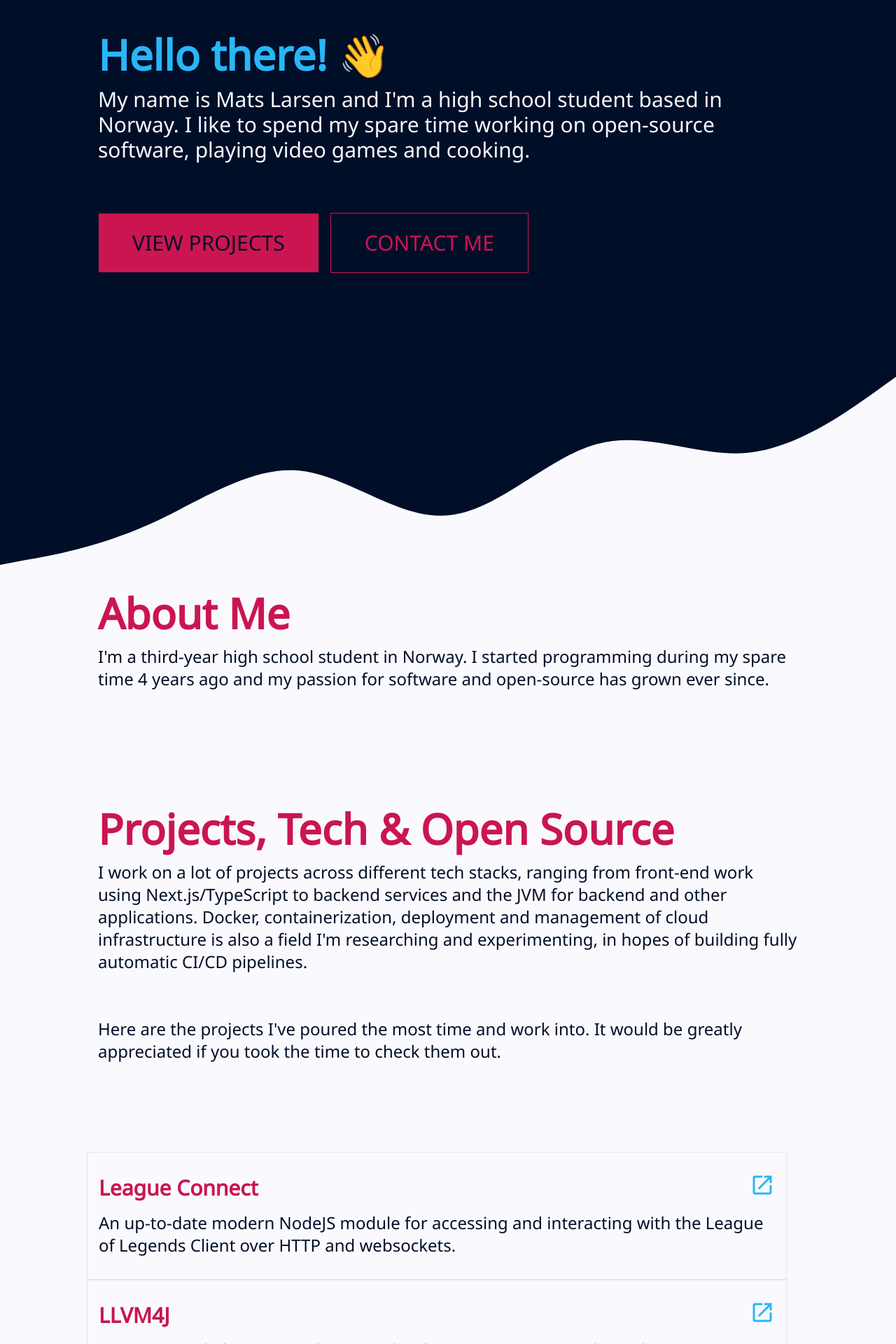
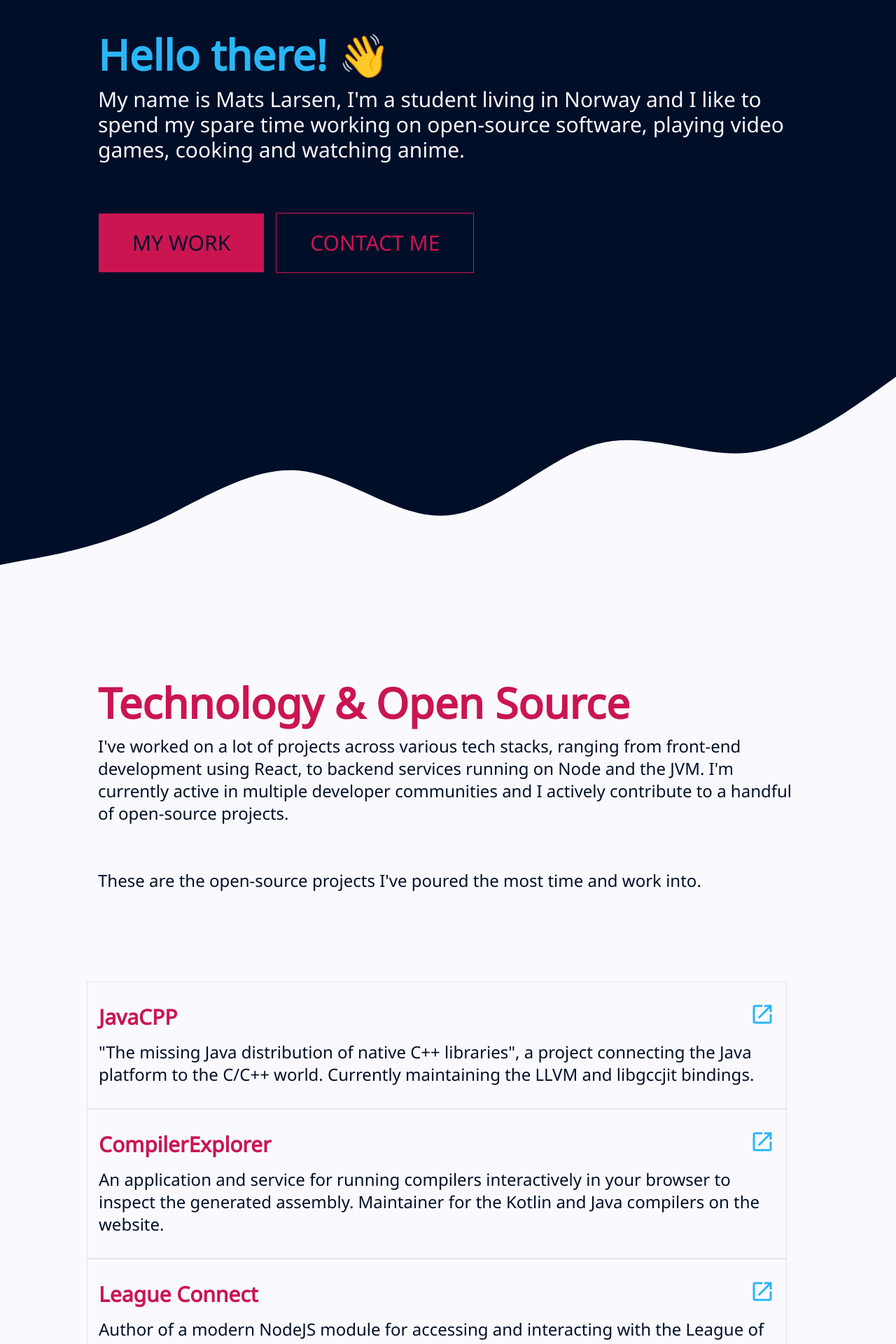
Before and after one commit to junlarsen/dotdev, a Next.js app: page / in a window 1280 px wide. Shown: the part 360-2280 px from the top of the page at 70% size. Built offline with nearby package versions, Linux system fonts and the light colour scheme.

Commit message:
refactor: route about to /about and add 404

```diff
--- a/components/Layout.tsx
+++ b/components/Layout.tsx
@@ -1,6 +1,7 @@
 import React, { ReactNode } from 'react'
 import { Header, Text } from './Text'
 import { OpenInNew } from './Svg'
+import clsx from 'clsx'
 
 export type LayoutSectionProps = {
   children: ReactNode
@@ -42,3 +43,16 @@ export function Project({ name, children, repo }: ProjectProps): JSX.Element {
     </a>
   )
 }
+
+export type SpacerProps = {
+  size: 'sm' | 'md' | 'lg'
+}
+
+export function Spacer({ size }: SpacerProps) {
+  const classes = clsx({
+    'my-8': size === 'sm',
+    'my-16': size === 'md',
+    'my-32': size === 'lg'
+  })
+  return <div className={classes} />
+}
--- /dev/null
+++ b/pages/404.tsx
@@ -0,0 +1,41 @@
+import SEO from '../components/SEO'
+import { Wave } from '../components/Svg'
+import Nav from '../components/Nav'
+import { Header, Link, Text } from '../components/Text'
+import { LayoutSection, Spacer } from '../components/Layout'
+import React from 'react'
+import NextLink from 'next/link'
+
+export default function Error() {
+  return (
+    <main>
+      <SEO
+        title="supergrecko.dev | 404 not found"
+        description="unable to find this page."
+        image="https://supergrecko.dev/favicon.png"
+        imageDescription="A picture of a cat, I like cats."
+        canonical="https://supergrecko.dev/404"
+      />
+      <LayoutSection backgroundColor="bg-background" footer={<Wave />}>
+        <Nav
+          links={[
+            { href: '/about', text: 'About' },
+            { href: '/blog', text: 'Blog' },
+            { href: '/#contact', text: 'Contact' }
+          ]}
+        />
+
+        <div className="pt-16 md:pt-32 pb-16">
+          <Header element="h1">404 Not Found 🤔</Header>
+          <Text size="text-3xl">It looks like you've found a dead link...</Text>
+          <Spacer size="md" />
+          <NextLink href="/">
+            <a className="text-3xl hover:text-secondary text-primary">
+              Go home
+            </a>
+          </NextLink>
+        </div>
+      </LayoutSection>
+    </main>
+  )
+}
--- a/pages/blog.tsx
+++ b/pages/blog.tsx
@@ -20,14 +20,14 @@ export default function Blog({ posts }: BlogProps) {
         title="supergrecko.dev | blog"
         description="This is my blog. I occasionally write about things which are important to me. You'll find these articles here."
         image="https://supergrecko.dev/favicon.png"
-        imageDescription="A picture of a kitten"
+        imageDescription="A picture of a cat, I like cats."
         canonical="https://supergrecko.dev/"
       />
 
       <LayoutSection backgroundColor="bg-background" footer={<Wave />}>
         <Nav
           links={[
-            { href: '/#about', text: 'About' },
+            { href: '/about', text: 'About' },
             { href: '/blog', text: 'Blog' },
             { href: '/#contact', text: 'Contact' }
           ]}
--- a/pages/blog/[slug].tsx
+++ b/pages/blog/[slug].tsx
@@ -27,7 +27,7 @@ export default function Post({ post }: { post: PostSchema }) {
       <LayoutSection backgroundColor="bg-background">
         <Nav
           links={[
-            { href: '#about', text: 'About' },
+            { href: '/about', text: 'About' },
             { href: '/blog', text: 'Blog' },
             { href: '/#contact', text: 'Contact' }
           ]}
--- a/pages/index.tsx
+++ b/pages/index.tsx
@@ -8,38 +8,42 @@ import SEO from '../components/SEO'
 
 export default function Index() {
   return (
-    <main id="top">
+    <main id='top'>
       <SEO
-        title="supergrecko.dev | my tiny piece of the internet"
-        description="This is supergrecko.dev, a site I built for myself, containg my portfolio and a blog."
-        image="https://supergrecko.dev/favicon.png"
-        imageDescription="A picture of a kitten"
-        canonical="https://supergrecko.dev/"
+        title='supergrecko.dev | my tiny piece of the internet'
+        description='This is dotdev, my personal website.'
+        image='https://supergrecko.dev/favicon.png'
+        imageDescription='A picture of a kitten'
+        canonical='https://supergrecko.dev/'
       />
 
-      <LayoutSection backgroundColor="bg-background" footer={<Wave />}>
+      <LayoutSection backgroundColor='bg-background' footer={<Wave />}>
         <Nav
           links={[
-            { href: '#about', text: 'About' },
+            { href: '/about', text: 'About' },
             { href: '/blog', text: 'Blog' },
             { href: '#contact', text: 'Contact' }
           ]}
         />
 
-        <div className="pt-16 md:pt-64 pb-16">
-          <Header element="h1">Hello there! 👋</Header>
-          <Text size="text-3xl">
-            My name is Mats Larsen and I'm a high school student based in Norway. I like to spend my spare time working
-            on open-source software, playing video games and cooking.
+        <div className='pt-16 md:pt-64 pb-16'>
+          <Header element='h1'>Hello there! 👋</Header>
+          <Text size='text-3xl'>
+            My name is Mats Larsen, I'm a student living in Norway and I like to
+            spend my spare time working on
+            open-source software, playing video games, cooking and watching
+            anime.
           </Text>
 
-          <div className="py-16 md:space-x-4 flex flex-col md:flex-row">
-            <Button className="bg-primary border text-background transition hover:bg-secondary" href="#projects">
-              View Projects
+          <div className='py-16 md:space-x-4 flex flex-col md:flex-row'>
+            <Button
+              className='bg-primary border text-background transition hover:bg-secondary'
+              href='#projects'>
+              My Work
             </Button>
             <Button
-              className="border border-primary text-primary transition hover:border-secondary hover:text-secondary"
-              href="#contact"
+              className='border border-primary text-primary transition hover:border-secondary hover:text-secondary'
+              href='#contact'
             >
               Contact Me
             </Button>
@@ -47,80 +51,75 @@ export default function Index() {
         </div>
       </LayoutSection>
 
-      <LayoutSection backgroundColor="bg-white">
-        <Header color="text-primary" id="about">
-          About Me
-        </Header>
-        <Text color="text-background">
-          I'm a third-year high school student in Norway. I started programming during my spare time 4 years ago and my
-          passion for software and open-source has grown ever since.
-        </Text>
-      </LayoutSection>
-
-      <LayoutSection backgroundColor="bg-white">
-        <div className="pt-32">
-          <Header color="text-primary" id="projects">
-            Projects, Tech & Open Source
+      <LayoutSection backgroundColor='bg-white'>
+        <div className='pt-32'>
+          <Header color='text-primary' id='projects'>
+            Technology & Open Source
           </Header>
-          <Text color="text-background">
-            I work on a lot of projects across different tech stacks, ranging from front-end work using
-            Next.js/TypeScript to backend services and the JVM for backend and other applications. Docker,
-            containerization, deployment and management of cloud infrastructure is also a field I'm researching and
-            experimenting, in hopes of building fully automatic CI/CD pipelines.
+          <Text color='text-background'>
+            I've worked on a lot of projects across various tech stacks, ranging
+            from front-end development using React,
+            to backend services running on Node and the JVM. I'm currently
+            active in multiple developer communities and
+            I actively contribute to a handful of open-source projects.
           </Text>
 
-          <div className="py-16 space-y-8 pb-32">
-            <Text color="text-background">
-              Here are the projects I've poured the most time and work into. It would be greatly appreciated if you took
-              the time to check them out.
+          <div className='py-16 space-y-8 pb-32'>
+            <Text color='text-background'>
+              These are the open-source projects I've poured the most time and
+              work into.
             </Text>
           </div>
         </div>
 
-        <div className="flex flex-col pb-16">
-          <Project name="League Connect" repo="https://github.com/supergrecko/league-connect">
-            An up-to-date modern NodeJS module for accessing and interacting with the League of Legends Client over HTTP
+        <div className='flex flex-col pb-16'>
+          <Project name='JavaCPP' repo='https://github.com/bytedeco'>
+            "The missing Java distribution of native C++ libraries", a project
+            connecting the Java platform to the
+            C/C++ world. Currently maintaining the LLVM and libgccjit bindings.
+          </Project>
+          <Project name='CompilerExplorer'
+                   repo='https://github.com/compiler-explorer/compiler-explorer'>
+            An application and service for running compilers interactively in
+            your browser to inspect the generated
+            assembly. Maintainer for the Kotlin and Java compilers on the
+            website.
+          </Project>
+          <Project name='League Connect'
+                   repo='https://github.com/supergrecko/league-connect'>
+            Author of a modern NodeJS module for accessing and interacting with
+            the League of Legends Client over HTTP
             and websockets.
-          </Project>
-          <Project name="LLVM4J" repo="https://github.com/llvm4j/llvm4j">
-            Extensive and idiomatic Kotlin & Java bindings to LLVMs C API through Java Native Interface.
-          </Project>
-          <Project name="JavaCPP" repo="https://github.com/bytedeco/">
-            A solution for generating Java JNI code from C/C++ header files, providing Java bindings to 50+ C/C++
-            libraries. (In collaboration with Samuel Audet & friends)
           </Project>
         </div>
       </LayoutSection>
 
-      <LayoutSection backgroundColor="bg-background">
-        <div className="pt-32 pb-16">
-          <Header id="contact">Contact Me</Header>
+      <LayoutSection backgroundColor='bg-background'>
+        <div className='pt-32 pb-16'>
+          <Header id='contact'>Contact Me</Header>
           <Text>
-            I'm open to new opportunities and adventures. Have an offer I'd be interested in? Feel free to shoot me
-            an email. I'm able to provide a resume (english or norwegian) upon request.
+            I'm currently looking for work, preferably part-time but I'm willing
+            to consider other positions. Feel free
+            to shoot me an email. I'll provide my resume upon request.
           </Text>
         </div>
-        <div className="py-16">
-          <div className="py-8">
-            <Header id="socials">Find me online</Header>
+        <div className='py-16'>
+          <div className='py-8'>
+            <Header id='socials'>Find me online</Header>
             <Text>
-              Looking to contact me? Reach me through one of these links and I'll try to get back to you as soon as possible!
+              Looking to contact me? Reach me through one of these links and
+              I'll try to get back to you as soon as possible!
             </Text>
           </div>
 
-          <ul className="list-outside">
+          <ul className='list-outside'>
             <li>
-              <Link color="text-primary" href="https://github.com/supergrecko">
+              <Link color='text-primary' href='https://github.com/supergrecko'>
                 GitHub &mdash; @supergrecko
               </Link>
             </li>
             <li>
-              <Link color="text-primary" href="https://twitter.com/supergrecko">
-                Twitter &mdash; @supergrecko
-              </Link>
-            </li>
-            <li>
-              <Link color="text-primary" href="mailto:me@supergrecko.dev">
+              <Link color='text-primary' href='mailto:me@supergrecko.dev'>
                 Email &mdash; me@supergrecko.dev
               </Link>
             </li>
```
Also changed, not shown: pages/about.tsx (added).
